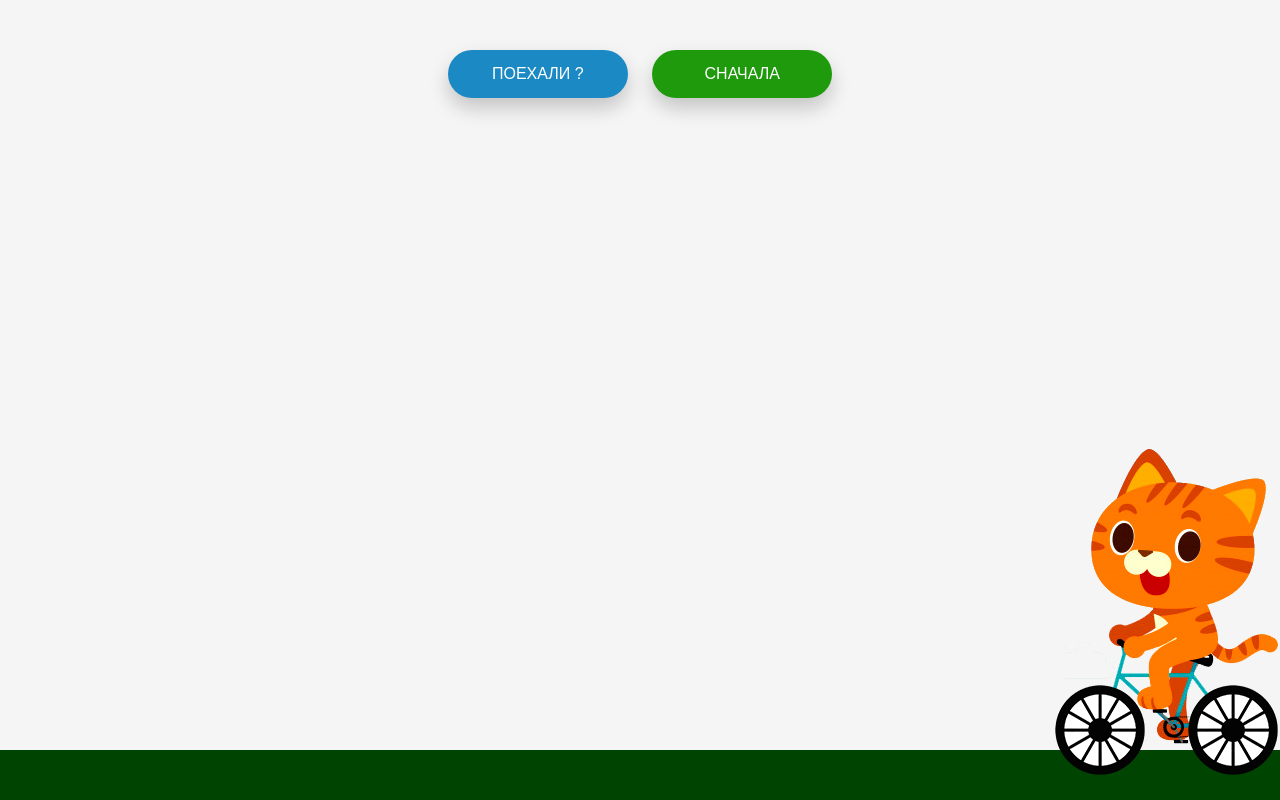
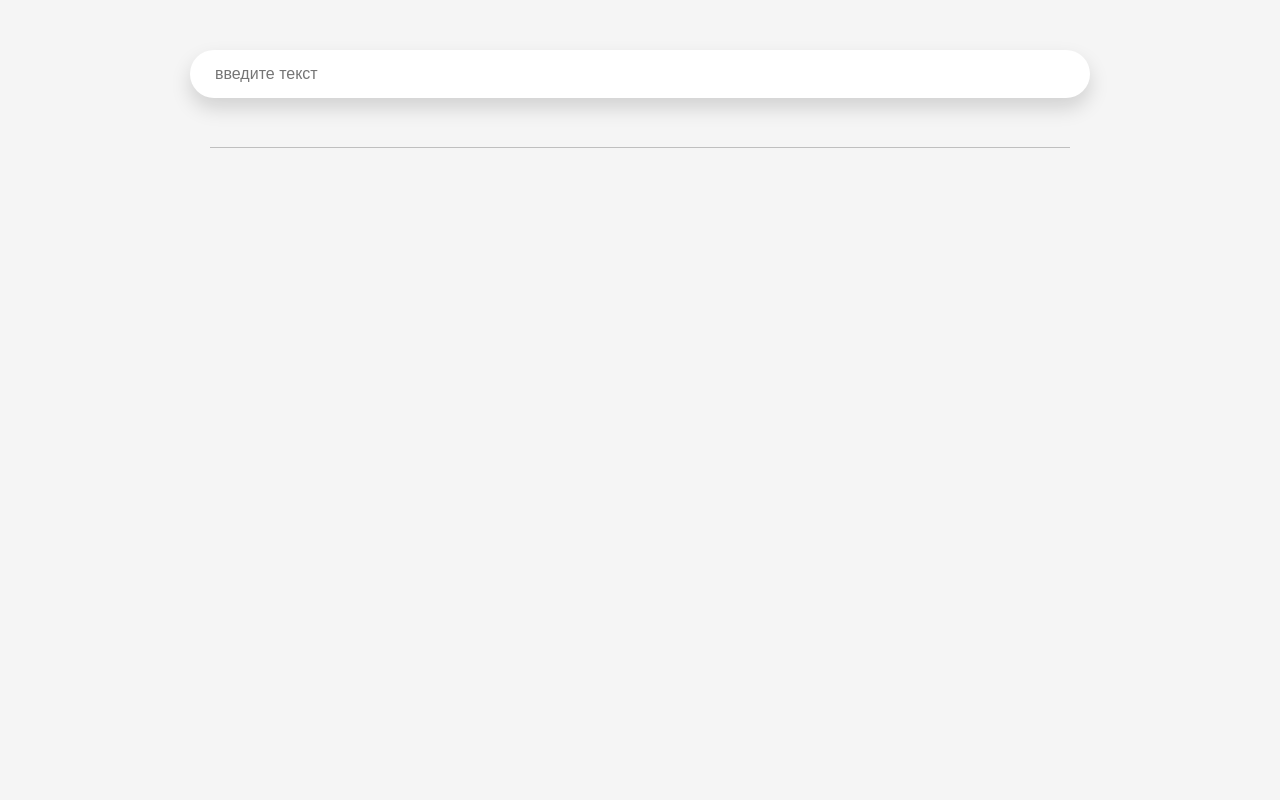
Before and after one commit to LenaPilyushenko/lesson18, a plain HTML site: page index.html in a window 1280 px wide. Drawn offline with Linux system fonts and the light colour scheme.

Commit message:
feat(js/script.js):new feat

```diff
--- a/css/style.css
+++ b/css/style.css
@@ -19,66 +19,21 @@ body {
     color: black;
 }
 
-.container {
+.block {
     max-width: 900px;
-    margin: auto;
+    margin: 50px auto;
 }
-
-header {
-    padding: 50px 0 10px;
+input  {
+    background: #fff;
+    border: 0;
+    padding: 15px 25px;
+    box-shadow: 0px 10px 20px rgba(0,0,0,0.15);
+    border-radius: 25px;
+    outline: none;
+    width:100%;
 }
-
-.block-earth {
-    position: fixed;
-    bottom: 0;
-    left: 0;
-    right: 0;
-    height: 50px;
-    background:#004402;
+p {
+    border-bottom: 1px solid #bfbfbf;
+    margin: 30px 20px 0;
+    height: 20px;
 }
-.block-cat {
-    position: absolute;
-    bottom: 30px;
-    right: 0;
-}
-.front-wheel {
-    position: absolute;
-    bottom: -5px;
-    right: 135px;
-    width: 90px;
-    height: 90px;
-}
-.rear-wheel {
-    position: absolute;
-    bottom: -5px;
-    right: 2px;
-    width: 90px;
-    height: 90px;
-}
-.block-button {
-    margin: 50px 0;
-    text-align: center;
-}
-.block-button button {
-    width: 180px;
-    margin: 0 10px;
-    padding: 15px;
-    border-radius: 30px;
-    border: 0;
-    color: #fff;
-    text-transform: uppercase;
-    box-shadow: 0px 10px 20px rgba(0,0,0,0.2);
-    outline: none;
-    transition: all 400ms ease;
-    cursor: pointer;
-}
-#btn  {
-    background-color: #1b89c3;
-}
-#reset {
-    background-color: #1f9a0d;
-}
-.block-button button:hover {
-    box-shadow: 0px 10px 20px rgba(0,0,0,0.5);
-    transition: all 400ms ease;
-}
--- a/index.html
+++ b/index.html
@@ -11,16 +11,10 @@
 	<link rel="stylesheet" type="text/css" href="./css/style.css">
 </head>
 <body>
-	<div class="block-button">
-		<button id="btn">Поехали ?</button>
-		<button id="reset">Сначала</button>
-	</div>
-	<div class="block-earth">
-		<div class="block-cat">
-			<img src="./img/cat.png" alt="" />
-			<div class="front-wheel"><img src="./img/wheel.png" alt="" /></div>
-			<div class="rear-wheel"><img src="./img/wheel.png" alt="" /></div>
-		</div>
+
+	<div class="block">
+		<input type=text placeholder="введите текст"/>
+		<p></p>
 	</div>
 
 <script src='./js/script.js'></script>
--- a/js/script.js
+++ b/js/script.js
@@ -1,47 +1,24 @@
 window.addEventListener('DOMContentLoaded' , function() {
     'use strict';
 
-    const cat = document.querySelector('.block-cat'),
-          frontWheel = document.querySelector('.front-wheel'),
-          rearWheel = document.querySelector('.rear-wheel'),
-          bthreset = document.querySelector('#reset'),
-          myBtn = document.querySelector('#btn');
+    const input = document.querySelector('input'),
+        text = document.querySelector('p');
 
-    let count = 0,
-        catRides, flag = true;
+    function onKeyUp() {
+        text.textContent = input.value;
+    }
 
-    const catRidesAnimate = () => {
-        const width = screen.width - 220;
-        catRides = requestAnimationFrame(catRidesAnimate);
-        count++;
-        if (count < width) {
-            cat.style.right = count + 'px';
-            frontWheel.style.transform = 'rotate(' + 7 * count + 'deg)';
-            rearWheel.style.transform = 'rotate(' + 7 * count + 'deg)';
-        } else {
-            cancelAnimationFrame(catRides);
-        }
+    const debounce = (f, t) => {
+        return (args) => {
+            let previousCall = this.lastCall;
+            this.lastCall = Date.now ();
+            if (previousCall && ((this.lastCall - previousCall) <= t)) {
+                clearTimeout (this.lastCallTimer);
+            }
+            this.lastCallTimer = setTimeout (() => f (args), t);
+        };
     };
 
-    myBtn.addEventListener('click', function() {
-        if (flag) {
-            catRides = requestAnimationFrame(catRidesAnimate);
-            flag = false;
-            myBtn.textContent = 'едем!';
-        } else {
-            cancelAnimationFrame(catRides);
-            flag = true;
-            myBtn.textContent = 'Поехали ?';
-        }
-    });
-
-    bthreset.addEventListener('click' , function() {
-        cancelAnimationFrame(catRides);
-        count = 0;
-        cat.style.right = count + 'px';
-        frontWheel.style.transform = 'rotate(' + count + 'deg)';
-        rearWheel.style.transform = 'rotate(' + count + 'deg)';
-        flag = true;
-    });
+    input.addEventListener('input', debounce (onKeyUp, 300));
 
 });
```
